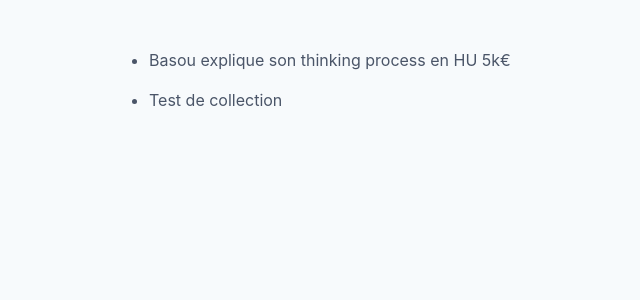
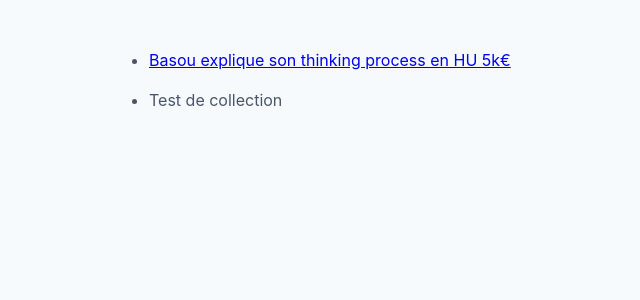
Before and after one commit to greglejeune/blog, a Jekyll site: the page built from index.html, in a window 1280 px wide. Shown: the top 300 px of the page, without its empty margins (83-723 px from the left). Built offline with Jekyll 4.4.1, drawn with Linux system fonts in a browser that asks for light colours.

Commit message:
Update index.html

```diff
--- a/index.html
+++ b/index.html
@@ -4,7 +4,9 @@ layout: blog
 
 <ul>
 {% for post in site.posts %}
-    <li>{{ post.title }}</li>
+    <li>
+        <a href="{{ post.url | prepend: site.baseurl }}">{{ post.title }}<a>
+    </li>
 {% endfor %}
 </ul>
 
```
